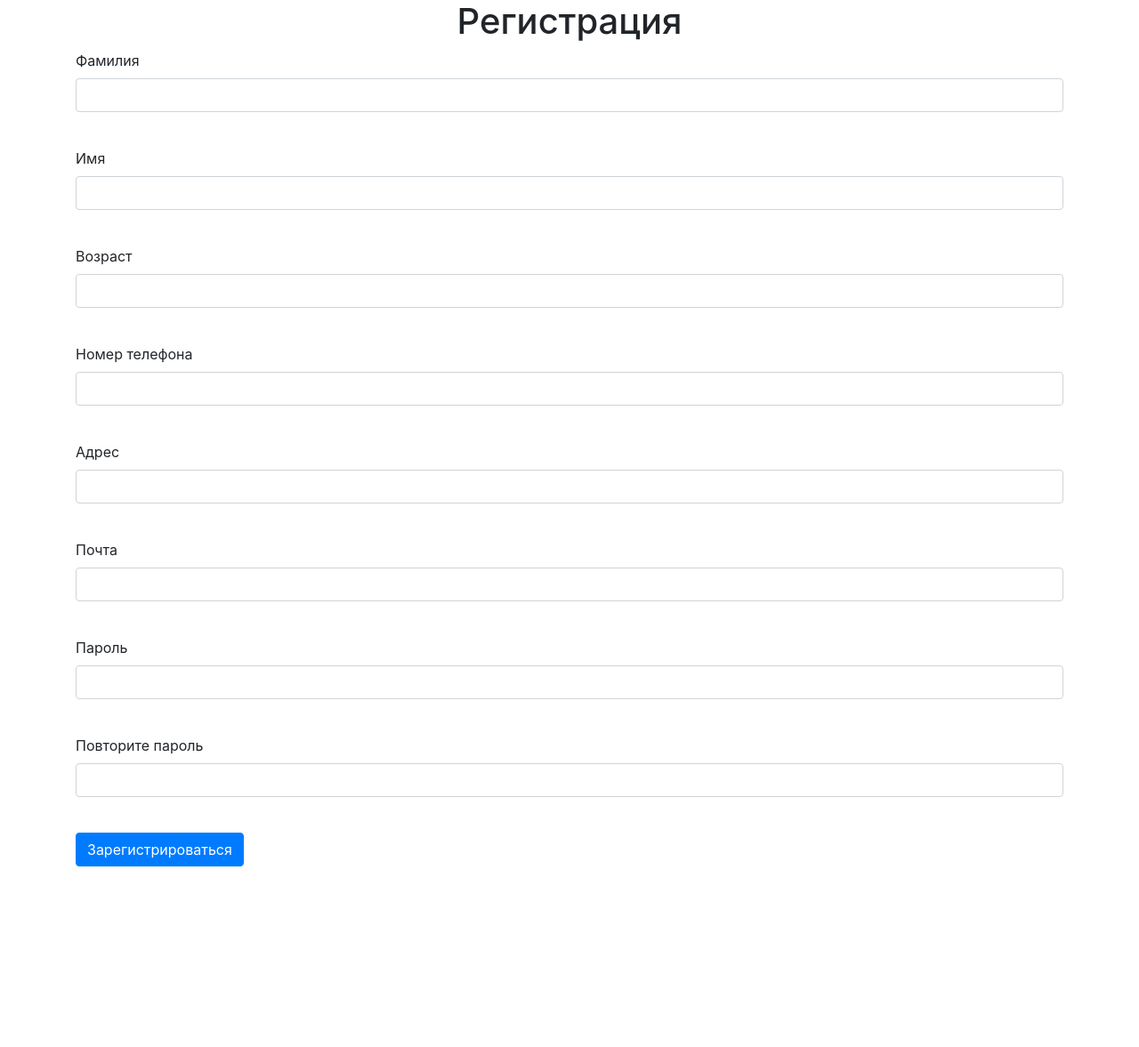
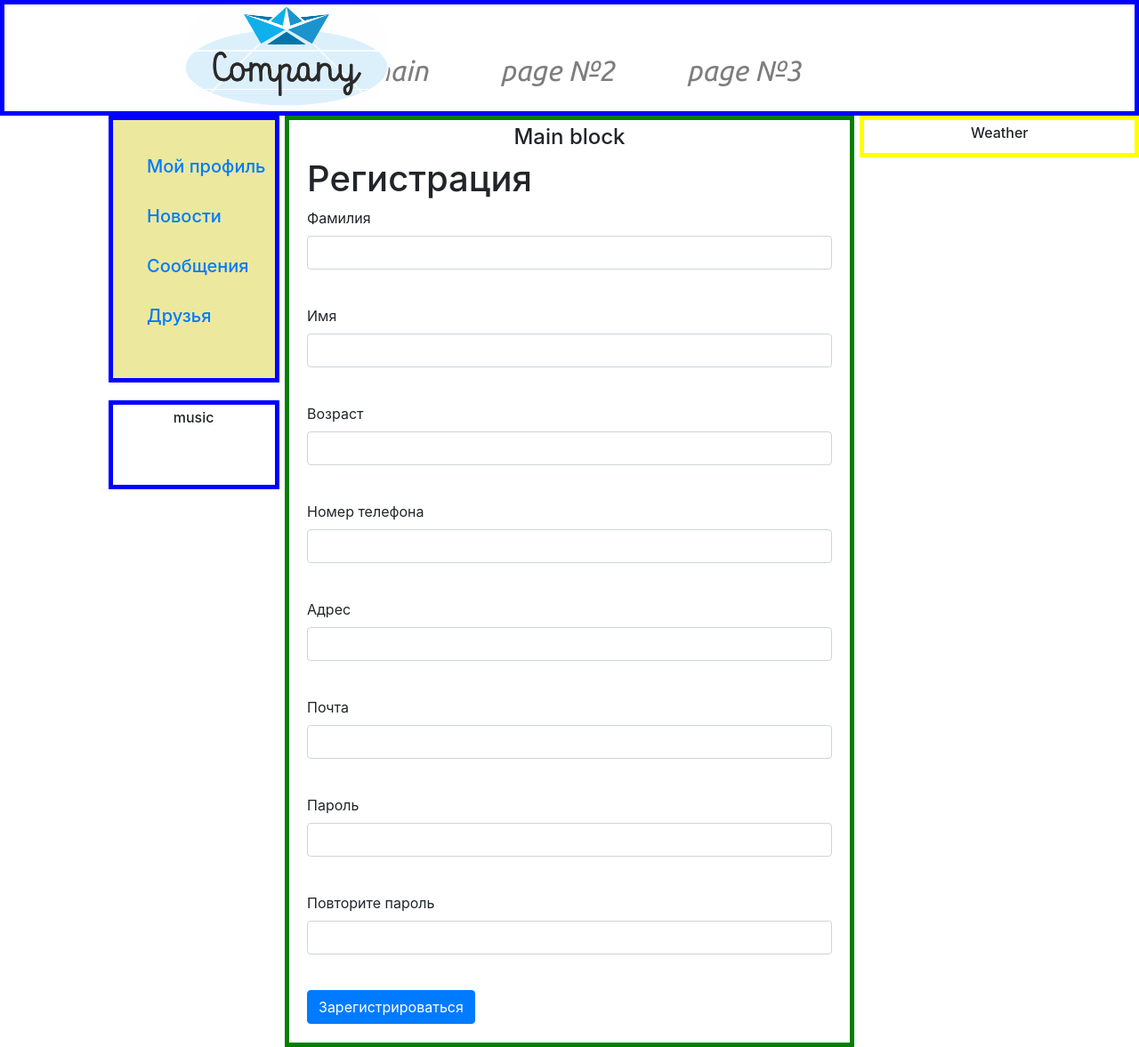
Before and after one commit to Nagib227/social_network, a Flask app: page /register in a window 1280 px wide. Shown: the whole page at 89% size. Before the commit the page ends 974 px from the top, so only its background shows below. Run offline with Flask 3, Linux system fonts and the light colour scheme; some libraries are stand-ins or nearby versions.

Commit message:
размечена верстка начальной страницы - новостей. base.html теперь совмещает в себе base и index.

```diff
--- a/main.py
+++ b/main.py
@@ -42,9 +42,9 @@ def main():
     app.run()
 
 
-@app.route('/')
-def index():
-    return render_template('index.html', link_logo=url_for('static', filename='img/logo.png'))
+@app.route('/news')
+def news():
+    return render_template('news.html', link_logo=url_for('static', filename='img/logo.png'))
 
 
 @app.route('/register', methods=['GET', 'POST'])
@@ -82,7 +82,6 @@ def load_user(user_id):
 
 @app.route('/login', methods=['GET', 'POST'])
 def login():
-    global CUR_USER
     form = LoginUserForm()
     if form.validate_on_submit():
         db_sess = db_session.create_session()
@@ -109,5 +108,6 @@ def music():
         p.play()
     return render_template('music.html')
 
+
 if __name__ == '__main__':
     main()
--- /dev/null
+++ b/static/css/base.css
@@ -0,0 +1,59 @@
+body{
+    padding: 0px;
+}
+
+.block{
+    position: relative;
+    width: 100%;
+    height: 100%;
+}
+
+.block_1{
+    padding-left: 3%;
+    padding-top: 40px;
+    background-color: #ece89d;
+    border: 5px solid blue;
+    display: inline-block;
+    position: fixed;
+    top: 130px;
+    left: 9.5%;
+    width: 15%;
+    height: 300px;
+}
+
+.block_main{
+    padding: 5px;
+    border: 5px solid green;
+    display: inline-block;
+    position: relative;
+    top: 130px;
+    width: 50%;
+    left: 25%;
+}
+
+.block_weather{
+    padding: 5px;
+    border: 5px solid yellow;
+    position: fixed;
+    top: 130px;
+    right: 0px;
+    width: 24.5%;
+}
+
+.music{
+    padding: 5px;
+    border: 5px solid blue;
+    position: fixed;
+    left: 9.5%;
+    width: 15%;
+    top: 450px;
+    height: 100px;
+}
+
+.navbar{
+    position: fixed;
+    top:0;
+    left:0;
+    width: 100%;
+    z-index: 10;
+}
--- a/static/css/header.css
+++ b/static/css/header.css
@@ -1,15 +1,19 @@
 header {
   background: #ffffff;
+  border: 5px solid blue;
   display: inline-flex;
   position: fixed;
   width: 100%;
-  height: 15%;
+  height: 130px;
+  z-index: 10;
 }
 
 header .logo img {
   border-radius: 50px;
-  max-width: 100%;
-  max-height: 150px;
+  position: relative;
+  max-width: 90%;
+  max-height: 130px;
+  left: 80%;
 }
 
 header .pages {
--- a/templates/base.html
+++ b/templates/base.html
@@ -7,13 +7,49 @@
           href="https://stackpath.bootstrapcdn.com/bootstrap/4.4.1/css/bootstrap.min.css"
           integrity="sha384-Vkoo8x4CGsO3+Hhxv8T/Q5PaXtkKtu6ug5TOeNV6gBiFeWPGFN9MuhOf23Q9Ifjh"
           crossorigin="anonymous">
+
+    <link rel="preconnect" href="https://fonts.googleapis.com">
+    <link rel="preconnect" href="https://fonts.gstatic.com" crossorigin>
+    <link href="https://fonts.googleapis.com/css2?family=Source+Sans+Pro:wght@300&family=Ubuntu:ital@1&display=swap" rel="stylesheet">
+
+    <link rel="stylesheet" href="static/css/header.css">
+    <link rel="stylesheet" href="static/css/base.css">
     <link rel="icon" href="../data/img/icon.png">
-    {% block links %}{% endblock %}
-    <title>{{ title }}</title>
+    <title>пример</title>
 </head>
 <body>
-<main role="main" class="container">
-    {% block content %}{% endblock %}
-</main>
+<!-- Begin page content -->
+<header>
+    <div class="logo">
+        <img src="static/img/logo.png" alt="logo">
+    </div>
+    <div class="pages">
+        <a href="#">main</a>
+        <a href="#">page №2</a>
+        <a href="#">page №3</a>
+    </div>
+    <div class="btns"></div>
+</header>
+
+<div class="block">
+    <div class="block_1">
+        <a href="main/{{mail}}"><h5>Мой профиль</h5></a><br>
+        <a href="news"><h5>Новости</h5></a><br>
+        <a href="messages"><h5>Сообщения</h5></a><br>
+        <a href="friends"><h5>Друзья</h5></a><br>
+    </div>
+    <div class="block_main">
+        <main role="main" class="container">
+            <h4 align="center">Main block</h4>
+            {% block content %}{% endblock %}
+        </main>
+    </div>
+    <div class="block_weather">
+        <h6 align="center">Weather</h6>
+    </div>
+    <div class="music">
+        <h6 align="center">music</h6>
+    </div>
+</div>
 </body>
 </html>
```
Also changed, not shown: templates/base_old.html (added, +19 -0 lines), templates/news.html (added, +9 -0 lines), db/social_network.db.
